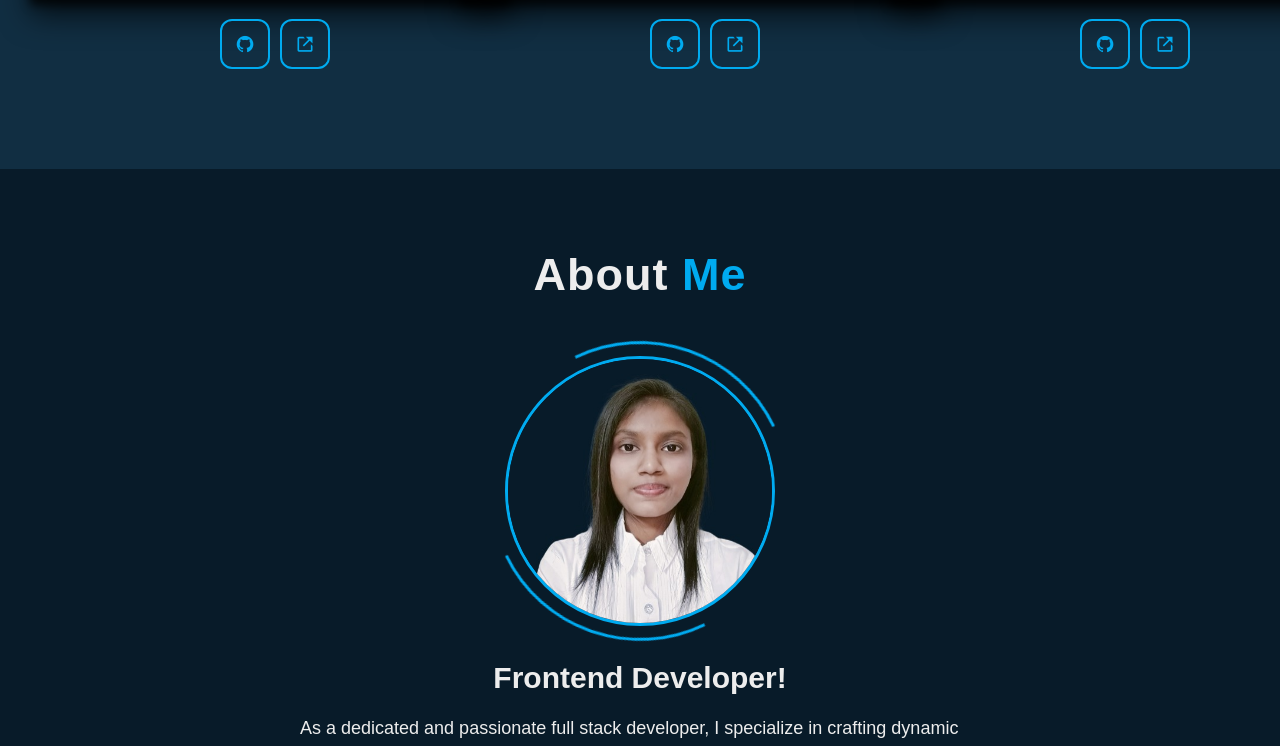
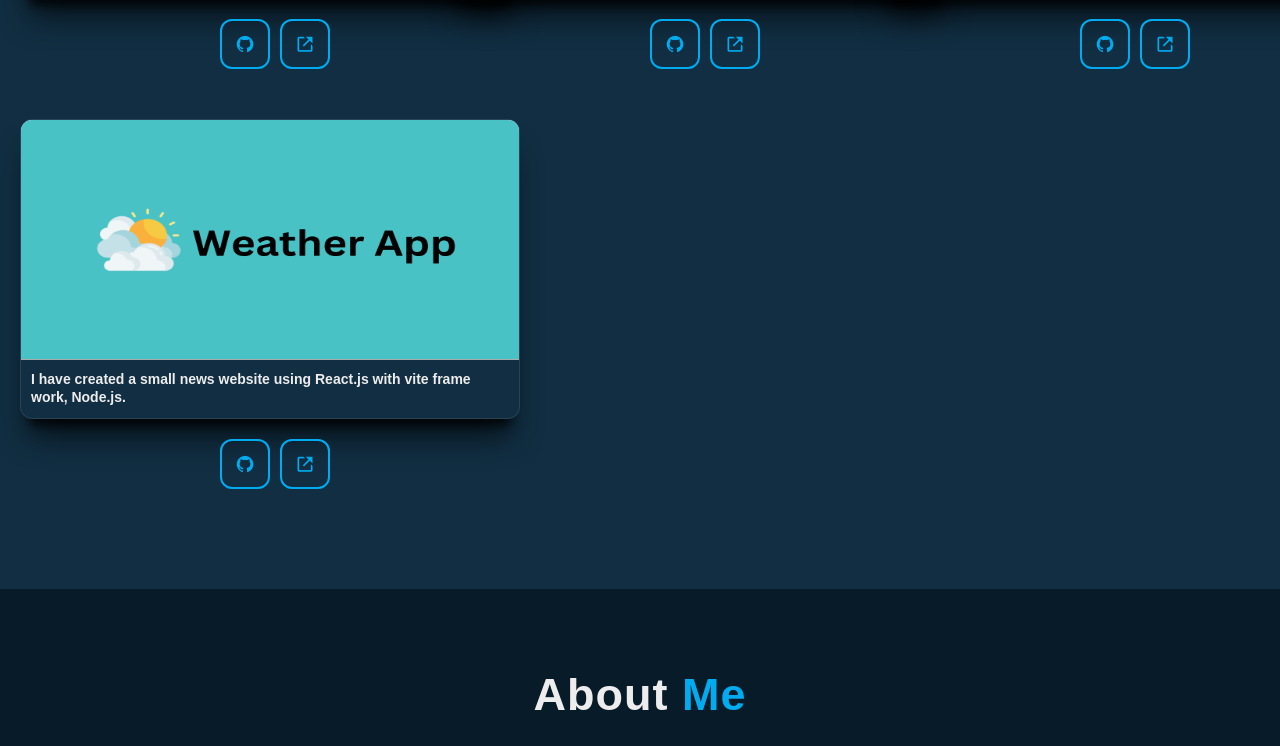
Before and after one commit to DevanshiJodhani/My-Portfolio, a React (Vite) app: page / in a window 1280 px wide. Shown: the part 2133-2879 px from the top of the page. Built offline with nearby package versions, Linux system fonts and the light colour scheme.

Commit message:
Updated Project.jsx file and Images folder.

```diff
--- a/src/Components/Project.jsx
+++ b/src/Components/Project.jsx
@@ -201,7 +201,27 @@ const Project = (props) => {
             </a>
           </Btn>
         </Box>
-
+        <Box>
+          <Wrap>
+            <ImgBox>
+              <img src="./images/Weather.png" alt="Weather App" />
+            </ImgBox>
+            <Description>
+            I have created a small news website using React.js with vite frame work, Node.js.
+            </Description>
+          </Wrap>
+          <Btn>
+            <a
+              href="https://github.com/DevanshiJodhani/FastNews-newsApp"
+              target="_blank"
+            >
+              <i className="bx bxl-github"></i>
+            </a>
+            <a href="#">
+              <i className="bx bx-link-external"></i>
+            </a>
+          </Btn>
+        </Box>
       </Content>
 
     </Container>
```
Also changed, not shown: public/images/FastNews.png (added).
